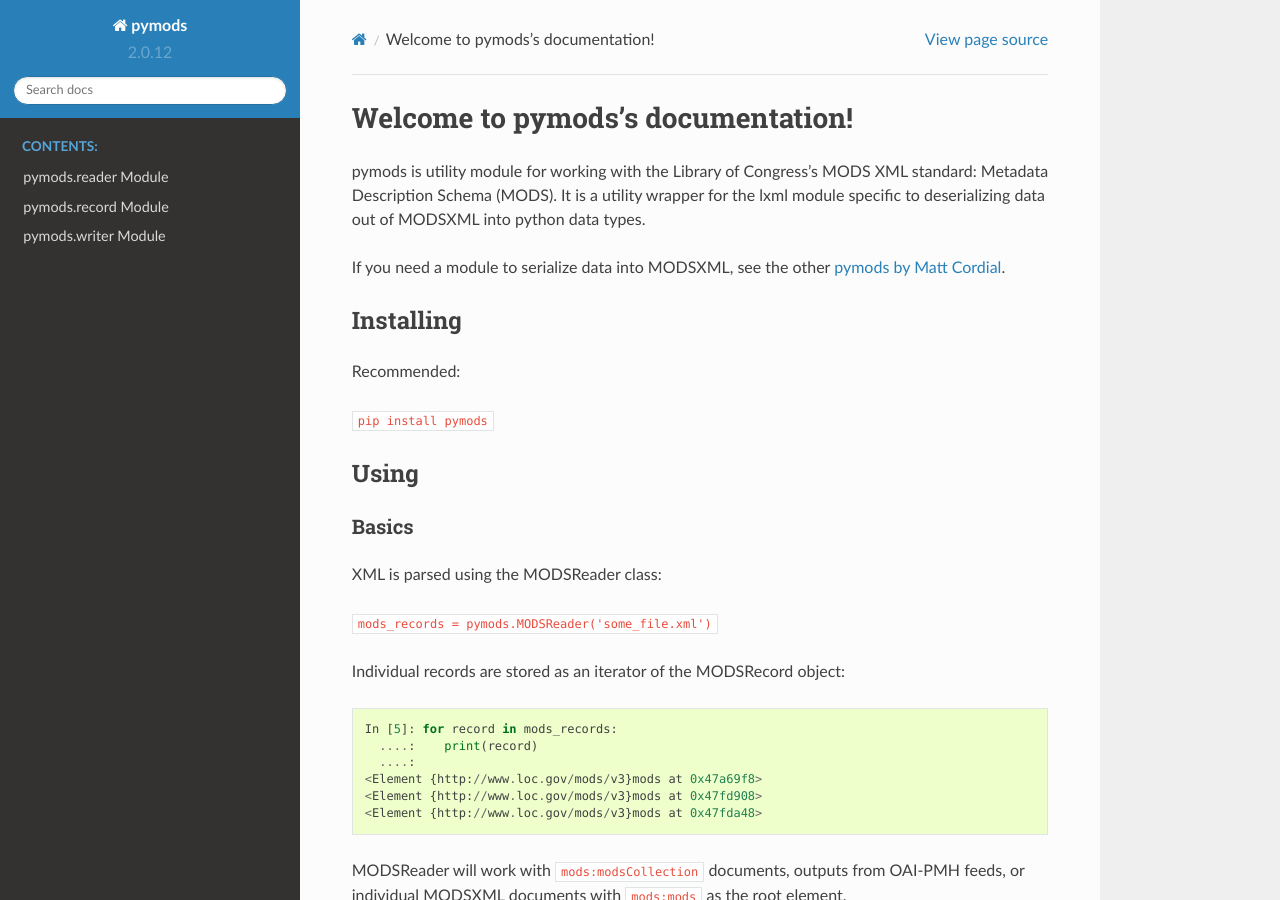
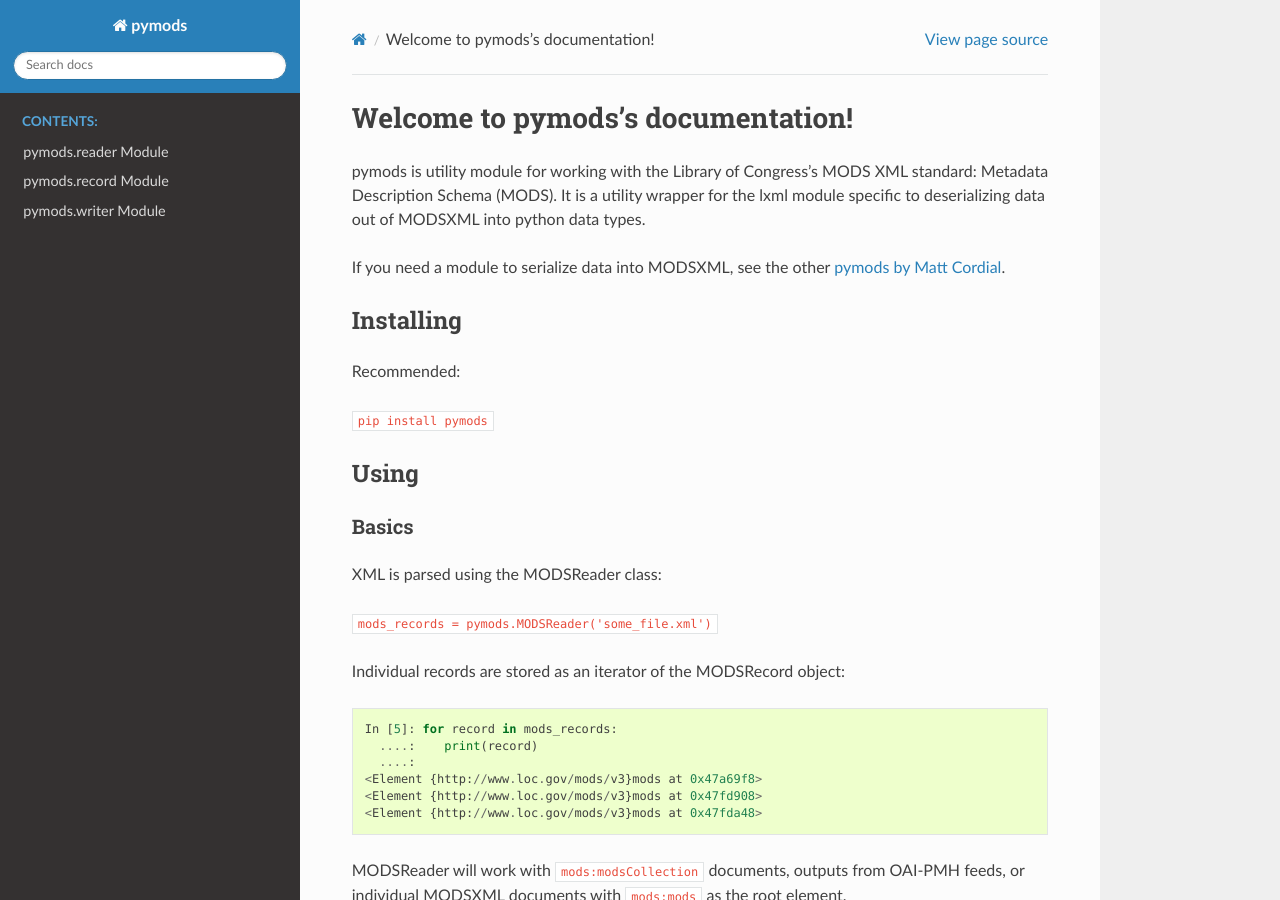
Before and after one commit to mrmiguez/pymods, a Sphinx documentation site: the page built from docs/source/index.rst, in a window 1280 px wide and 900 px high. Built offline with Sphinx 7.4.7 and the Read the Docs theme 2.0.0, drawn with Linux system fonts in a browser that asks for light colours; the version number is read from the project's files by our own code.

Commit message:
fixing rtd docs

```diff
--- a/docs/source/conf.py
+++ b/docs/source/conf.py
@@ -15,8 +15,6 @@
 import os
 import sys
 
-from pymods import __version__
-
 sys.path.append(os.path.join(os.path.dirname(__file__), '../../'))
 # sys.path.insert(0, os.path.abspath('.'))
 
@@ -28,9 +26,9 @@
 author = 'Matthew Miguez'
 
 # The short X.Y version
-version = ''
+# version = ''
 # The full version, including alpha/beta/rc tags
-release = __version__
+# release = __version__
 
 
 # -- General configuration ---------------------------------------------------
```
